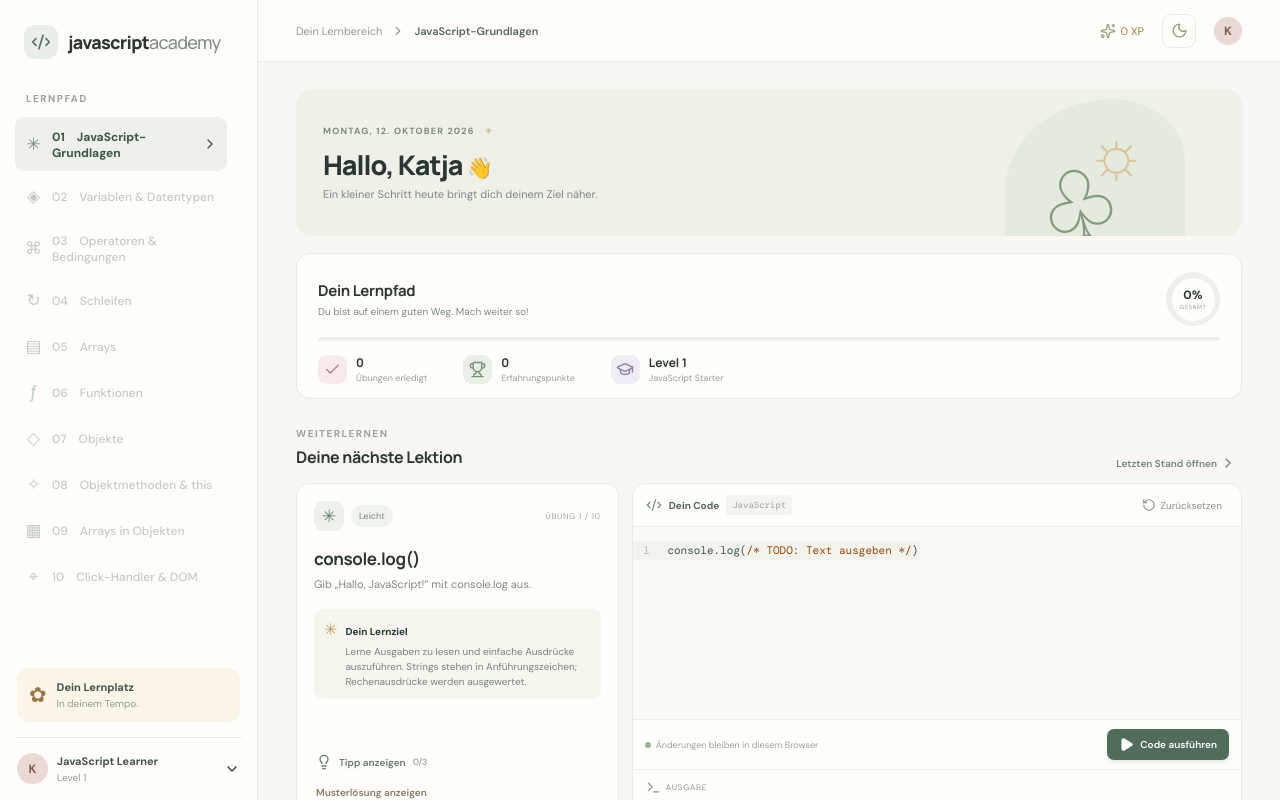
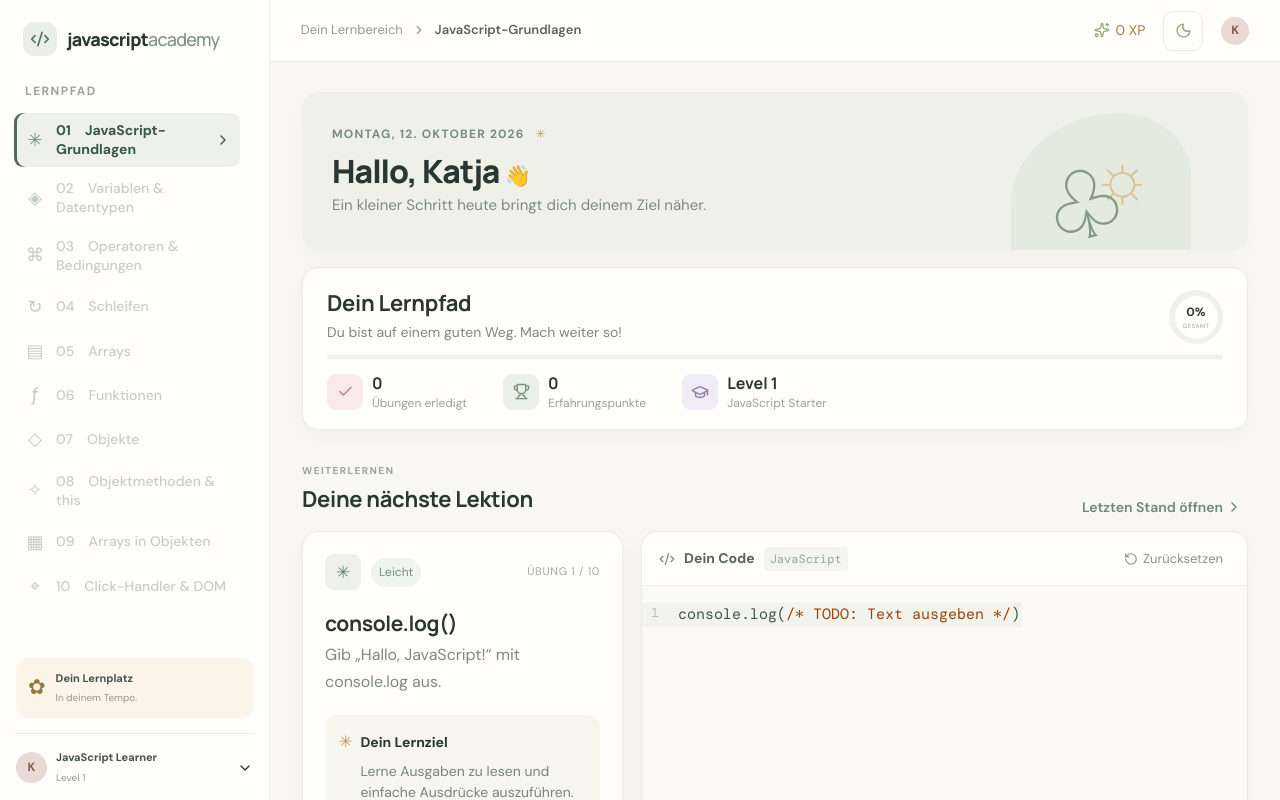
Before and after one commit to devbylima/JavaScript-Academy, a React (Vite) app: page / in a window 1280 px wide. Built offline with nearby package versions, Linux system fonts and the light colour scheme.

Commit message:
Polish readable responsive learning themes

```diff
--- a/src/responsive-theme.css
+++ b/src/responsive-theme.css
@@ -143,3 +143,123 @@ body, .app-shell, .main, .content { background: var(--page); color: var(--ink);
   .task-panel { padding: 13px; }
   .overview-metrics { flex-wrap: wrap; }
 }
+
+/* Shared learning-product design tokens and a readable type hierarchy. */
+:root {
+  --space-1: 4px; --space-2: 8px; --space-3: 12px; --space-4: 16px; --space-5: 24px; --space-6: 32px;
+  --type-body: 16px; --type-small: 13px; --type-button: 14px; --type-title: 32px; --type-section: 22px; --type-exercise: 21px;
+  --radius-card: 16px; --radius-control: 10px; --shadow-card: 0 6px 22px #2936320a; --shadow-raised: 0 9px 28px #29363212;
+}
+:root[data-theme="dark"] {
+  --shadow-card: 0 6px 22px #00000022; --shadow-raised: 0 9px 28px #00000035;
+}
+body { font-size: var(--type-body); line-height: 1.6; }
+.sidebar { width: 270px; padding: 22px 14px 14px; }
+.brand { padding-bottom: 26px; }
+.side-label { font-size: 12px; }
+.chapter { min-height: 40px; padding: 8px 9px; font-size: 14px; line-height: 1.35; }
+.chapter-icon { flex: 0 0 24px; font-size: 18px; }
+.chapter.completed { color: var(--accent); }
+.chapter.available { color: var(--ink); }
+.chapter.locked { color: var(--muted); }
+.chapter.active { box-shadow: inset 3px 0 var(--accent); }
+.topbar { padding-inline: clamp(18px, 2.4vw, 44px); }
+.crumb { font-size: 13px; }
+.stats { font-size: 14px; }
+.content { padding: 30px clamp(22px, 2.5vw, 48px) 42px; }
+.welcome { min-height: 158px; height: auto; padding: 26px 30px; border-radius: var(--radius-card); box-shadow: var(--shadow-card); }
+.eyebrow { font-size: 12px; }
+.welcome h1 { font-size: var(--type-title); line-height: 1.15; }
+.welcome p, .overview-head p { font-size: 15px; line-height: 1.55; }
+.overview { padding: 22px 24px 18px; border-radius: var(--radius-card); box-shadow: var(--shadow-card); }
+.overview h2, .lesson-heading h2, .section-title h2 { font-size: var(--type-section); line-height: 1.25; }
+.overview-head p { font-size: 14px; }
+.overview-metrics b { font-size: 16px; }
+.overview-metrics small { font-size: 12px; }
+.metric-icon { width: 36px; height: 36px; }
+.lesson-heading, .section-title { margin-top: 26px; margin-bottom: 14px; }
+.text-button, .lesson-nav button { font-size: var(--type-button); }
+.workspace { gap: 18px; }
+.task-panel, .editor-panel, .preview-panel { border-radius: var(--radius-card); box-shadow: var(--shadow-card); }
+.task-panel { padding: 22px; }
+.task-top { gap: 10px; }
+.task-icon { width: 36px; height: 36px; }
+.difficulty { font-size: 12px; }
+.exercise-number { font-size: 11px; }
+.task-panel h2 { font-size: var(--type-exercise); line-height: 1.25; margin-top: 20px; }
+.task-panel > p { font-size: var(--type-body); line-height: 1.65; }
+.goal { padding: 14px; margin-top: 20px; border-radius: 12px; }
+.goal b, .goal p { font-size: 14px; line-height: 1.55; }
+.goal p { margin-top: 6px; }
+.task-actions { padding-top: 18px; }
+.hint-button, .solution-button { min-height: 40px; font-size: var(--type-button); }
+.hint-card, .solution { font-size: 15px; line-height: 1.65; padding: 14px; border-radius: 12px; }
+.hint-card pre, .solution pre { font-size: 13px; line-height: 1.6; }
+.solution p { margin-top: 10px; }
+.reward { font-size: 12px; padding-top: 14px; }
+.editor-head { height: 54px; padding-inline: 17px; }
+.editor-head > div { gap: 9px; font-size: 14px; }
+.editor-head > div span { font-size: 12px; }
+.reset { min-height: 38px; padding: 7px; font-size: 13px; }
+.code-area { height: clamp(230px, 31vh, 400px); min-height: 210px; padding-block: 16px; }
+.code-area .cm-editor { font: 15px/1.65 "DM Mono", monospace; }
+.code-area .cm-scroller { font: inherit; line-height: 1.65; }
+.code-area .cm-gutters { font-size: 13px; }
+.cm-line { line-height: 1.65; }
+.editor-footer { padding: 12px 16px; }
+.editor-footer > span { font-size: 12px; }
+.run-button, .lesson-nav .next-button { min-height: 42px; padding: 9px 15px; font-size: var(--type-button); border-radius: var(--radius-control); }
+.output-head { height: 42px; padding-inline: 17px; font-size: 11px; }
+.output-body { min-height: 76px; padding: 14px 17px; font-size: 13px; line-height: 1.65; }
+.output-body small { font-size: 12px; }
+.muted { font-size: 13px; }
+.status { font-size: 12px; font-weight: 700; }
+.preview-panel { padding-bottom: 3px; }
+.dom-preview { height: clamp(190px, 25vh, 300px); }
+.preview-note { font-size: 12px; }
+.chapter-grid { gap: 14px; }
+.chapter-card { min-height: 134px; padding: 16px; border-radius: 14px; box-shadow: var(--shadow-card); }
+.chapter-card:hover { border-color: var(--focus); box-shadow: var(--shadow-raised); }
+.card-icon { width: 34px; height: 34px; }
+.chapter-card small { font-size: 11px; }
+.chapter-card > b { font-size: 14px; line-height: 1.4; }
+.card-progress { font-size: 12px; }
+.lesson-nav { padding-block: 16px; }
+.lesson-nav span { font-size: 12px; }
+footer { font-size: 12px; }
+.theme-toggle { width: 40px; height: 40px; border-radius: var(--radius-control); }
+.theme-toggle:hover, .reset:hover, .text-button:hover, .lesson-nav button:hover:not(:disabled) { transform: translateY(-1px); }
+button:disabled { cursor: not-allowed; }
+
+@media (max-width: 1000px) {
+  .sidebar { width: 230px; }
+  .content { padding: 24px; }
+  .workspace { grid-template-columns: minmax(250px, .8fr) minmax(0, 1.2fr); gap: 14px; }
+  .overview-metrics { gap: 18px; }
+}
+@media (max-width: 720px) {
+  .sidebar { width: 57px; padding: 18px 7px; }
+  .brand { padding-bottom: 20px; }
+  .main { width: calc(100% - 57px); }
+  .content { padding: 17px 14px 28px; }
+  .welcome { min-height: 136px; padding: 20px; }
+  .welcome h1 { font-size: 28px; }
+  .overview { padding: 17px; }
+  .overview-metrics { gap: 12px; }
+  .workspace { grid-template-columns: minmax(0, 1fr); }
+  .task-panel { min-height: auto; }
+  .code-area { height: clamp(240px, 35vh, 340px); }
+  .chapter-grid { grid-template-columns: repeat(2, minmax(0, 1fr)); }
+}
+@media (max-width: 420px) {
+  :root { --type-body: 16px; --type-section: 20px; --type-exercise: 20px; }
+  .topbar { padding-inline: 9px; }
+  .content { padding: 13px 10px 24px; }
+  .welcome { min-height: 130px; padding: 17px; }
+  .welcome h1 { font-size: 26px; }
+  .overview-metrics { flex-wrap: wrap; justify-content: flex-start; }
+  .task-panel { padding: 16px; }
+  .editor-head { padding-inline: 10px; }
+  .chapter-grid { gap: 8px; }
+  .chapter-card { padding: 11px; }
+}
```
